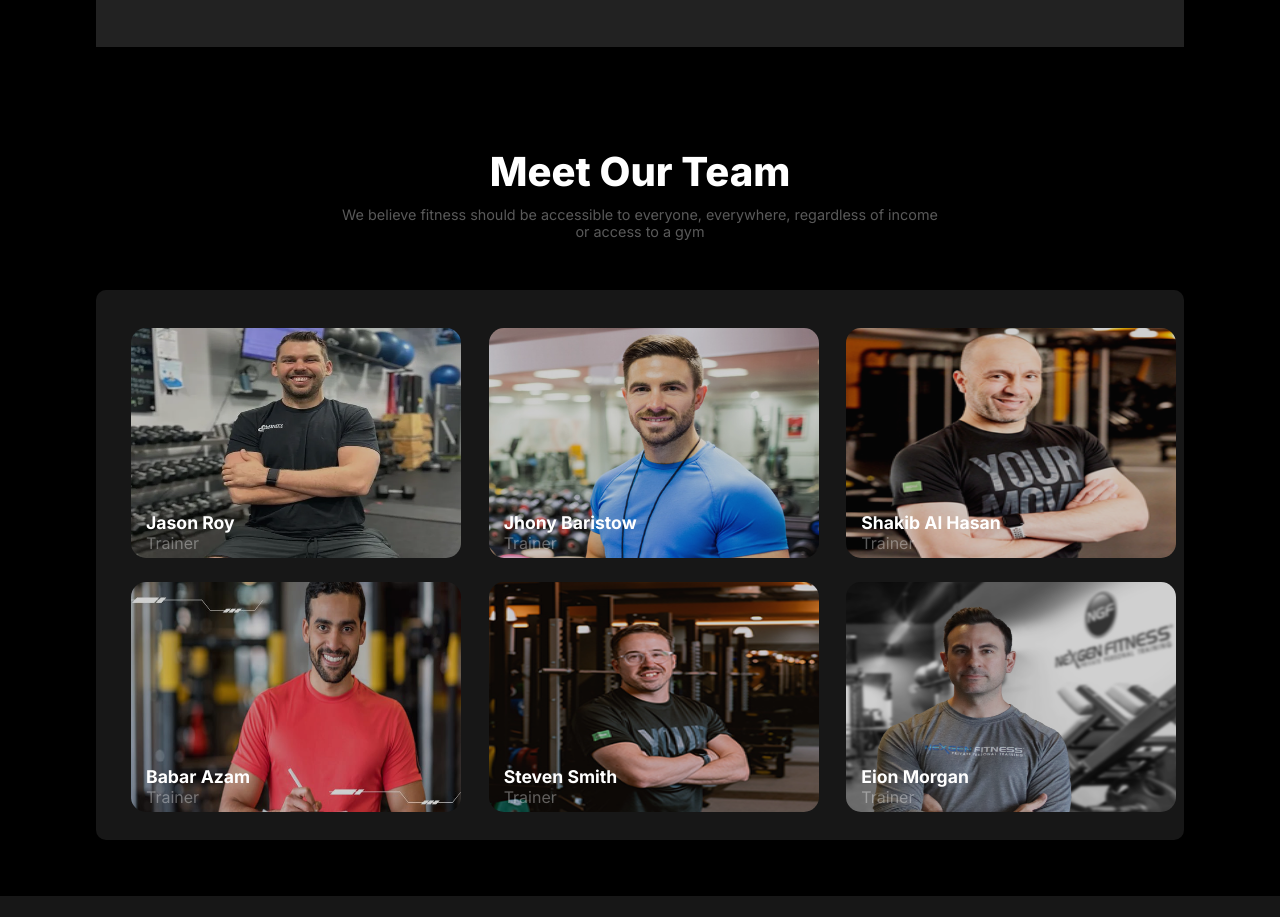
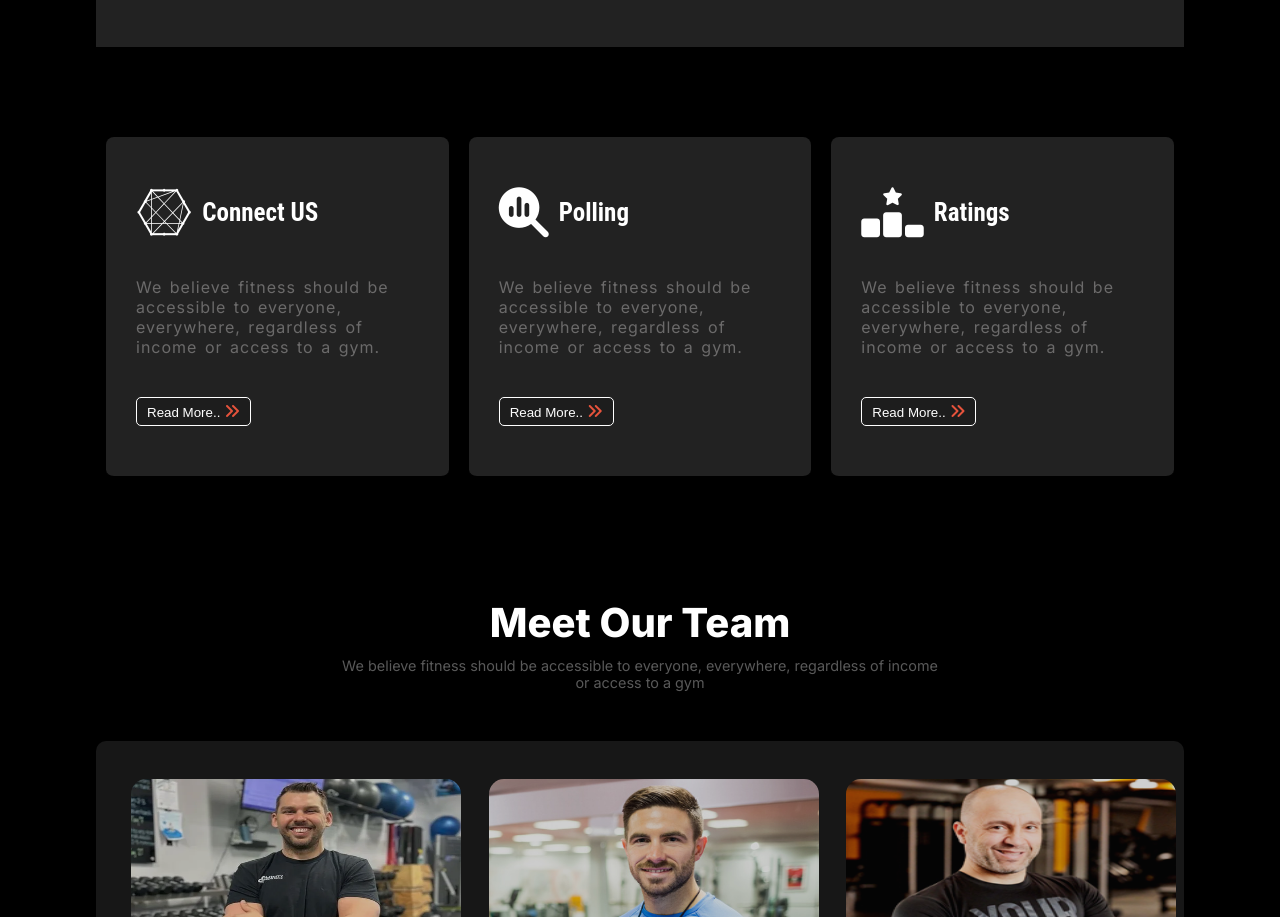
Before and after one commit to WebRiaz176/assignment-2-responsive-design, a plain HTML site: page index.html in a window 1280 px wide. Shown: the part 2250-3167 px from the top of the page. Drawn offline with Linux system fonts and the light colour scheme; a web font is replaced by a local one.

Commit message:
extra part complete

```diff
--- a/index.html
+++ b/index.html
@@ -186,6 +186,57 @@
       </section>
 <!-- BMI calculator ends here -->
 
+
+ <!-- Extra section starts here -->
+ <div class="ExtraContainer">
+  <div class="extraboxess">
+      <div class="extrabox">
+          <div>
+
+              <i class="fa-brands fa-connectdevelop"></i>
+              <h3 class="extrabox-head-h3">Connect US</h3>
+          </div>
+          <p class="extrabox-head-p">We believe fitness should be accessible to everyone, everywhere, regardless
+              of income or access to a gym.
+          </p>
+
+          <button class="read-more">Read More.. <i class="fa-solid fa-angles-right"></i></button>
+
+
+
+      </div>
+      <div class="extrabox">
+          <div>
+
+              <i class="fa-solid fa-magnifying-glass-chart"></i>
+              <h3 class="extrabox-head-h3">Polling</h3>
+          </div>
+          <p class="extrabox-head-p">We believe fitness should be accessible to everyone, everywhere, regardless
+              of income or access to a gym.
+          </p>
+          <button class="read-more">Read More.. <i class="fa-solid fa-angles-right"></i></button>
+
+
+      </div>
+      <div class="extrabox">
+          <div>
+
+              <i class="fa-solid fa-ranking-star"></i>
+              <h3 class="extrabox-head-h3">Ratings</h3>
+          </div>
+          <p class="extrabox-head-p">We believe fitness should be accessible to everyone, everywhere, regardless
+              of income or access to a gym.
+          </p>
+          <button class="read-more">Read More.. <i class="fa-solid fa-angles-right"></i></button>
+
+
+      </div>
+  </div>
+</div>
+
+<!-- Extra section ends here -->
+
+
  <!-- team-style -->
  <section class="team-container">
   <div class="team-main-content">
--- a/responsive.css
+++ b/responsive.css
@@ -178,6 +178,10 @@
 
 
 
+    .extraboxess{
+        grid-template-columns: repeat(1, 1fr);
+    }
+
     .team-title{
         margin-top: -60px;
     }
--- a/style.css
+++ b/style.css
@@ -465,6 +465,81 @@ select {
 }
 
 
+/* Extra section starts here */
+.ExtraContainer{
+    /* border: 1px solid red; */
+    margin-top: 70px;
+
+}
+.extraboxess{
+    display: grid;
+    grid-template-columns: 1fr 1fr 1fr;
+
+}
+.extrabox{
+    /* border: 1px solid green; */
+    margin: 20px 10px;
+    padding: 50px 30px;
+    border-radius: 8px;
+    background-color: #222222;
+}
+.extrabox>div{
+    display: flex;
+    align-items: center;
+    margin-bottom: 40px;
+}
+.extrabox-head-h3{
+    font-size: 25px;
+    font-weight: 600;
+    margin-left: 10px;
+    font-family: "Roboto Condensed", sans-serif;
+    color: #ffffff;
+}
+.extrabox-head-p{
+    margin-bottom: 40px;
+    width: 100%;
+    text-align: start;
+    margin-top: 20px;
+    letter-spacing: 1px;
+    word-spacing: 2px;
+    color: #6b6a6a;
+}
+.read-more{
+    background-color: rgb(29, 29, 29);
+    border: 1px solid white;
+    border-radius: 5px;
+    padding: 5px 10px;
+    color: #ffffff;
+}
+.fa-brands, .fa-solid{
+    font-size: 50px;
+    color: #ffffff;
+}
+.fa-angles-right{
+    font-size: 16px;
+    color: #E6533C;
+}
+
+.extrabox:hover .fa-brands{
+    color: #E6533C;
+}
+.extrabox:hover .fa-solid{
+    color: #E6533C;
+}
+
+
+.extrabox:hover{
+    border-bottom: 2px solid #E6533C;
+}
+.extrabox{
+    border-bottom: 2px solid #000000;
+}
+.extrabox:hover .read-more{
+    border: 1px solid #E6533C;
+}
+
+
+/* Extra section ends here */
 
 
 
```
